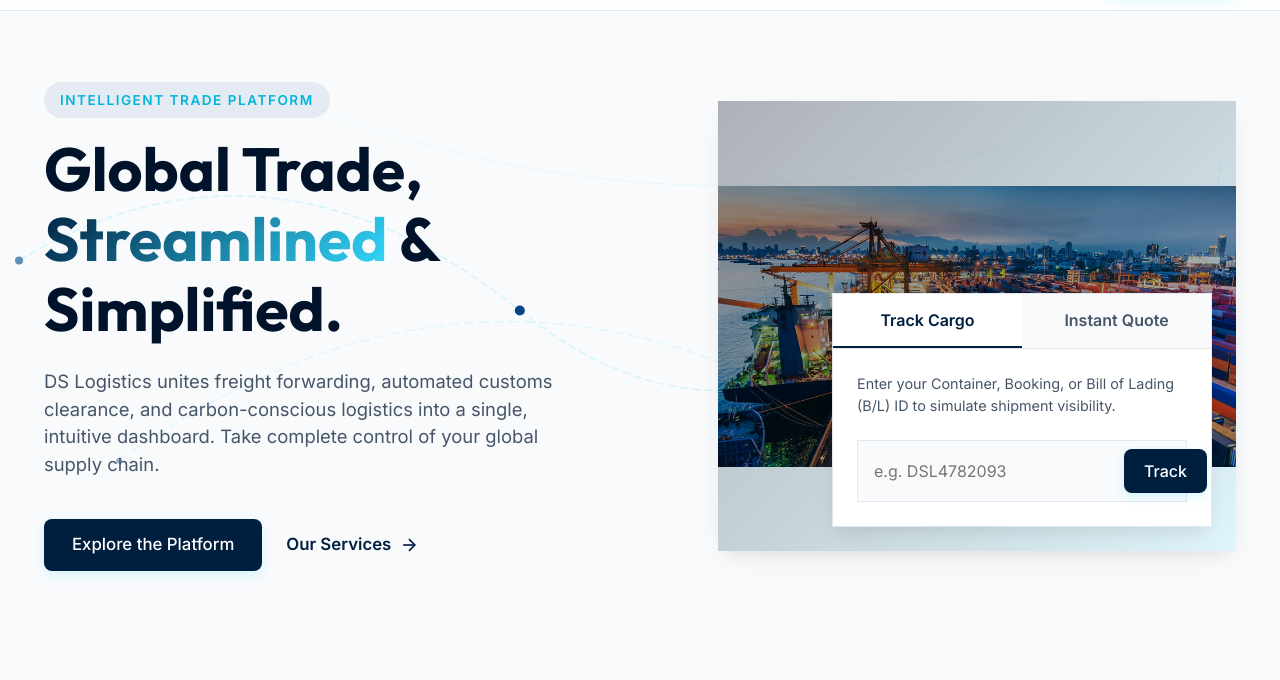
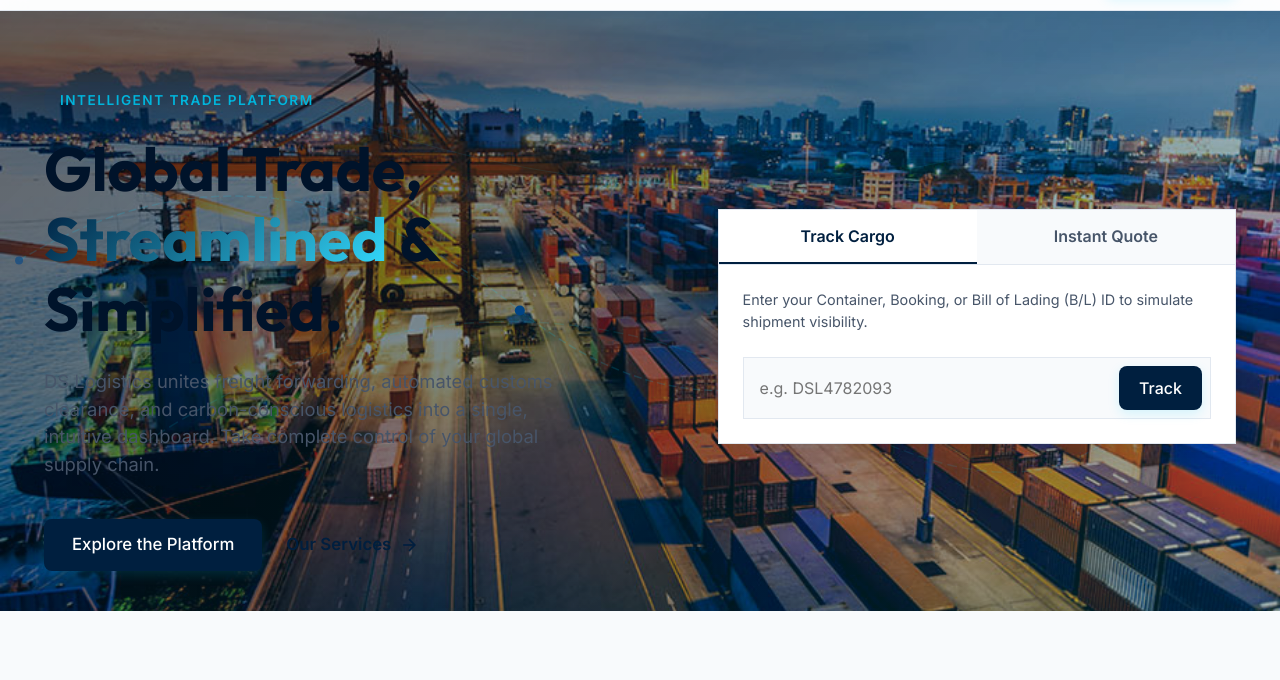
Before and after one commit to pravinchris/DSLogistics, a plain HTML site: page index.html in a window 1280 px wide. Shown: the part 62-742 px from the top of the page. Drawn offline with Linux system fonts and the light colour scheme.

Commit message:
Make hero image cover full background with text and widget on top

```diff
--- a/index.html
+++ b/index.html
@@ -93,6 +93,7 @@
   <main>
     <!-- Hero Section -->
     <section class="hero-section" id="hero">
+      <img src="images/hero-port.png" alt="Modern cargo port terminal with stacked containers and loading cranes" class="hero-bg-image" loading="lazy">
       <div class="hero-bg-visual" aria-hidden="true">
         <!-- SVG Global Shipping Line Network Background -->
         <svg viewBox="0 0 1440 600" preserveAspectRatio="xMidYMid slice" class="hero-network-svg">
@@ -126,13 +127,8 @@
           </div>
         </div>
 
-        <!-- Hero Visual Section with Image -->
-        <div class="hero-visual-section">
-          <img src="images/hero-port.png" alt="Modern cargo port terminal with stacked containers and loading cranes" class="hero-visual-image" loading="lazy">
-          <div class="hero-visual-overlay"></div>
-
-          <!-- Interactive Shipment Tracker / Quote Widget -->
-          <div class="hero-widget-card" id="hero-widget">
+        <!-- Interactive Shipment Tracker / Quote Widget -->
+        <div class="hero-widget-card" id="hero-widget">
             <div class="widget-tabs" role="tablist">
               <button class="widget-tab active" id="tab-track" role="tab" aria-selected="true" aria-controls="panel-track">
                 Track Cargo
--- a/styles.css
+++ b/styles.css
@@ -479,6 +479,28 @@
     overflow: hidden;
   }
 
+  .hero-section::before {
+    content: '';
+    position: absolute;
+    top: 0;
+    left: 0;
+    right: 0;
+    bottom: 0;
+    background: linear-gradient(135deg, rgba(0, 9, 24, 0.5) 0%, rgba(0, 210, 255, 0.15) 100%);
+    pointer-events: none;
+    z-index: 1;
+  }
+
+  .hero-bg-image {
+    position: absolute;
+    top: 0;
+    left: 0;
+    width: 100%;
+    height: 100%;
+    object-fit: cover;
+    z-index: 0;
+  }
+
   .hero-bg-visual {
     position: absolute;
     top: 0;
@@ -486,7 +508,7 @@
     right: 0;
     bottom: 0;
     pointer-events: none;
-    z-index: 0;
+    z-index: 1;
   }
 
   .hero-network-svg {
@@ -500,7 +522,7 @@
 
   .hero-container {
     position: relative;
-    z-index: 1;
+    z-index: 2;
     display: grid;
     grid-template-columns: 1.1fr 0.9fr;
     gap: var(--space-lg);
@@ -538,35 +560,6 @@
     gap: var(--space-md);
   }
 
-  /* Hero Visual Section */
-  .hero-visual-section {
-    position: relative;
-    border-radius: var(--border-radius-lg);
-    overflow: hidden;
-    box-shadow: var(--shadow-lg);
-    min-height: 450px;
-    display: flex;
-    align-items: center;
-    justify-content: center;
-  }
-
-  .hero-visual-image {
-    width: 100%;
-    height: 100%;
-    object-fit: cover;
-    display: block;
-  }
-
-  .hero-visual-overlay {
-    position: absolute;
-    top: 0;
-    left: 0;
-    right: 0;
-    bottom: 0;
-    background: linear-gradient(135deg, rgba(0, 9, 24, 0.3) 0%, rgba(0, 210, 255, 0.1) 100%);
-    pointer-events: none;
-  }
-
   /* Interactive Widget Card */
   .hero-widget-card {
     background-color: var(--color-bg-surface);
@@ -575,12 +568,6 @@
     box-shadow: var(--shadow-lg);
     overflow: hidden;
     transition: box-shadow 0.3s ease;
-    position: absolute;
-    bottom: var(--space-md);
-    right: var(--space-md);
-    width: 90%;
-    max-width: 380px;
-    z-index: 10;
   }
 
   .hero-widget-card:hover {
```
